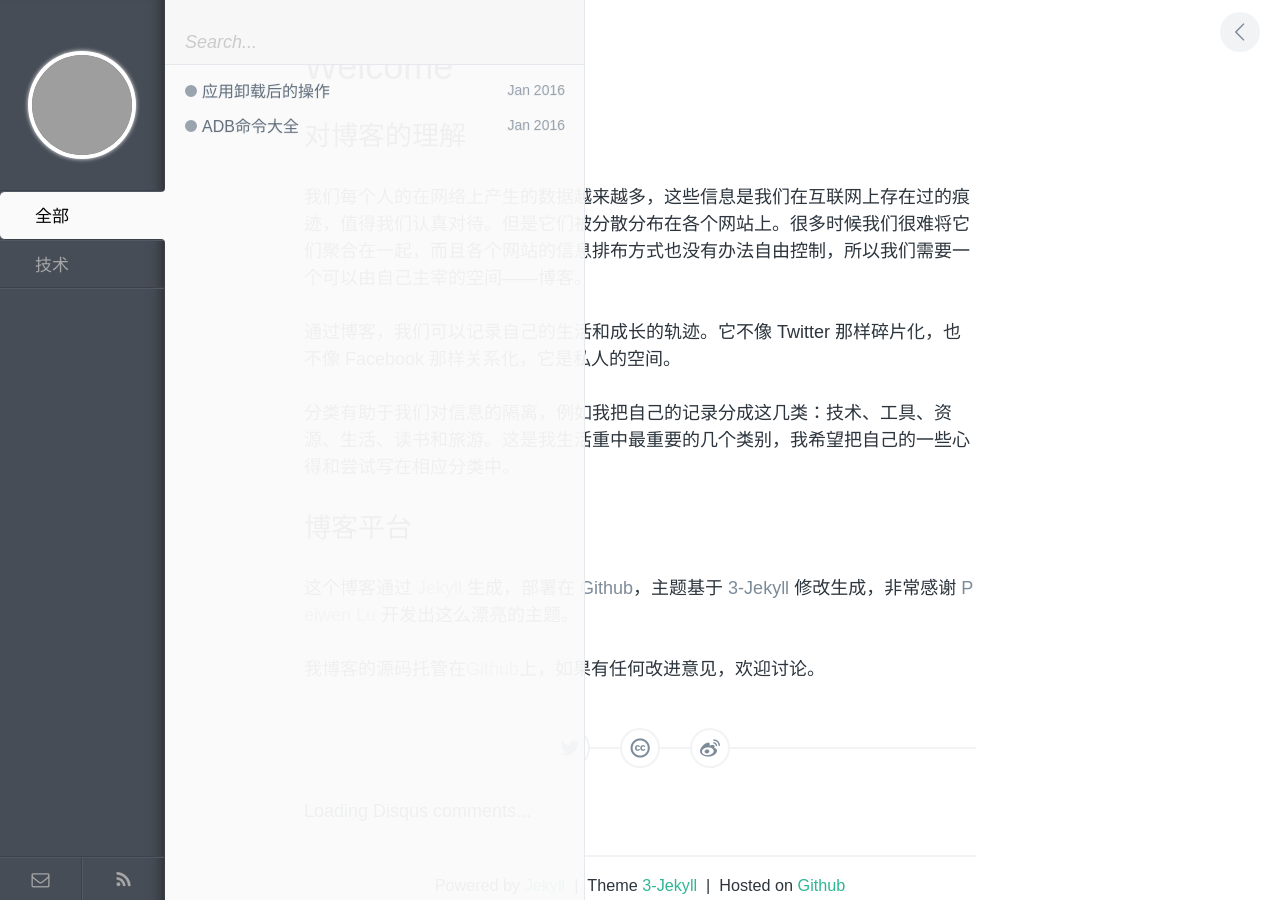
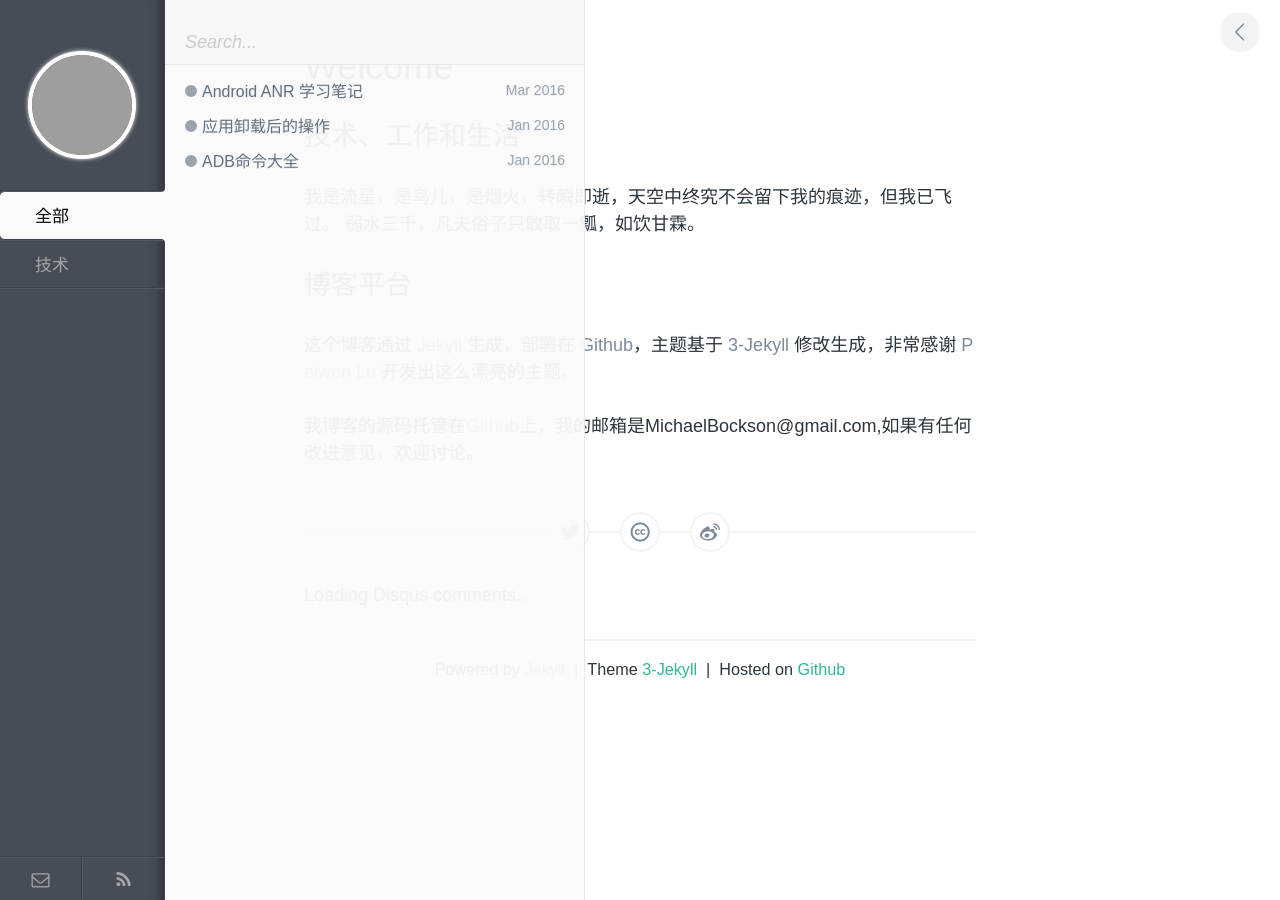
Before and after one commit to BaoyangBob/baoyangbob.github.io, a Jekyll site: the page built from index.md, in a window 1280 px wide. Built offline with Jekyll 4.4.1, drawn with Linux system fonts in a browser that asks for light colours; comment, search, counter and statistics services are not loaded; grey boxes are pictures that could not be loaded.

Commit message:
write a note about Android ANR and modify the welcome speech

```diff
--- a/index.md
+++ b/index.md
@@ -3,16 +3,14 @@ layout: post
 title: Welcome
 ---
 
-## 对博客的理解
+## 技术、工作和生活
 
-我们每个人的在网络上产生的数据越来越多，这些信息是我们在互联网上存在过的痕迹，值得我们认真对待。但是它们被分散分布在各个网站上。很多时候我们很难将它们聚合在一起，而且各个网站的信息排布方式也没有办法自由控制，所以我们需要一个可以由自己主宰的空间——博客。
+我是流星，是鸟儿，是烟火，转瞬即逝，天空中终究不会留下我的痕迹，但我已飞过。
+弱水三千，凡夫俗子只敢取一瓢，如饮甘霖。
 
-通过博客，我们可以记录自己的生活和成长的轨迹。它不像 Twitter 那样碎片化，也不像 Facebook 那样关系化，它是私人的空间。
-
-分类有助于我们对信息的隔离，例如我把自己的记录分成这几类：技术、工具、资源、生活、读书和旅游。这是我生活重中最重要的几个类别，我希望把自己的一些心得和尝试写在相应分类中。
 
 ## 博客平台
 
 这个博客通过 [Jekyll](http://jekyllrb.com/) 生成，部署在 [Github](https://pages.github.com)，主题基于 [3-Jekyll](https://github.com/P233/3-Jekyll) 修改生成，非常感谢 [Peiwen Lu](https://github.com/P233) 开发出这么漂亮的主题。
 
-我博客的源码托管在[Github](https://github.com/BaoyangBob/baoyangbob.github.io)上，如果有任何改进意见，欢迎讨论。
+我博客的源码托管在[Github](https://github.com/BaoyangBob/baoyangbob.github.io)上，我的邮箱是MichaelBockson@gmail.com,如果有任何改进意见，欢迎讨论。
```
Also changed, not shown: _posts/tech/2016-03-26-Android-ANR-notes.md (added, +97 -0 lines).
